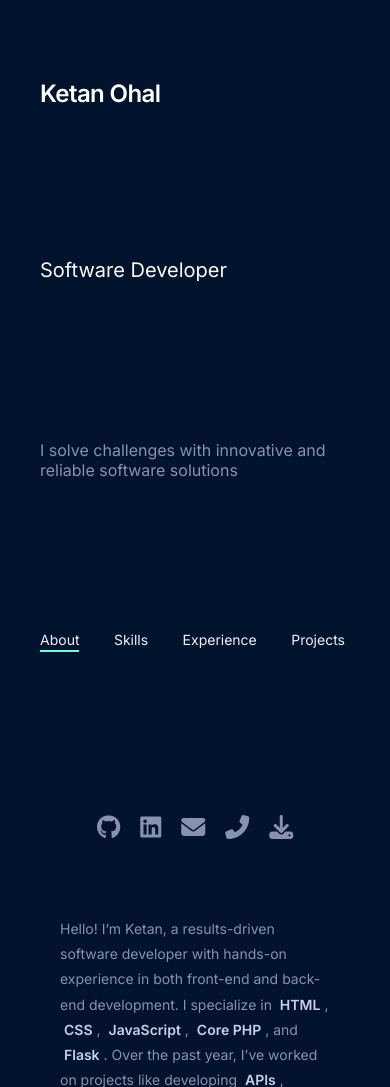
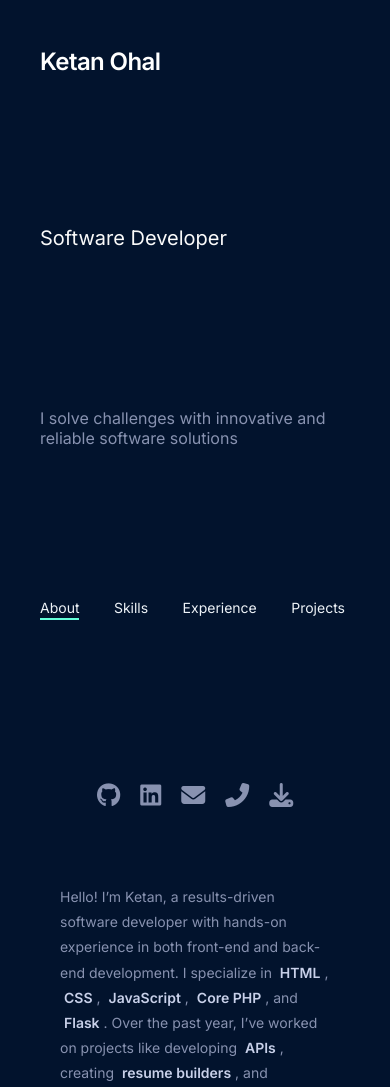
Before and after one commit to ketanohal/ketans_portfolio, a Flask app: page / in a window 390 px wide. Shown: the top 1087 px of the page. Run offline with Flask 3, Linux system fonts and the light colour scheme.

Commit message:
minimizied the top space

```diff
--- a/static/css/style.css
+++ b/static/css/style.css
@@ -949,7 +949,7 @@ body, html {
         width: 100%;
         max-height: 30%;
         padding-bottom: 0;
-        padding-top: 2rem; /* Increased top padding */
+        padding-top:0rem; /* Increased top padding */
         margin-bottom: 0;
     }
 
```
